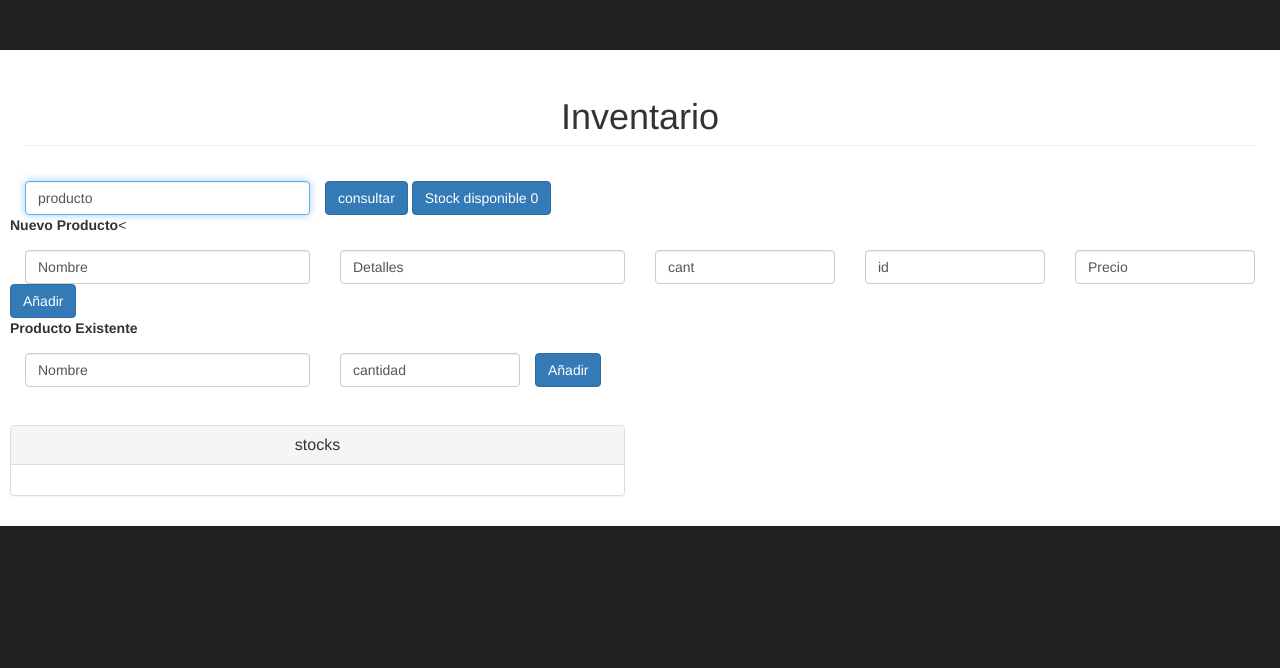
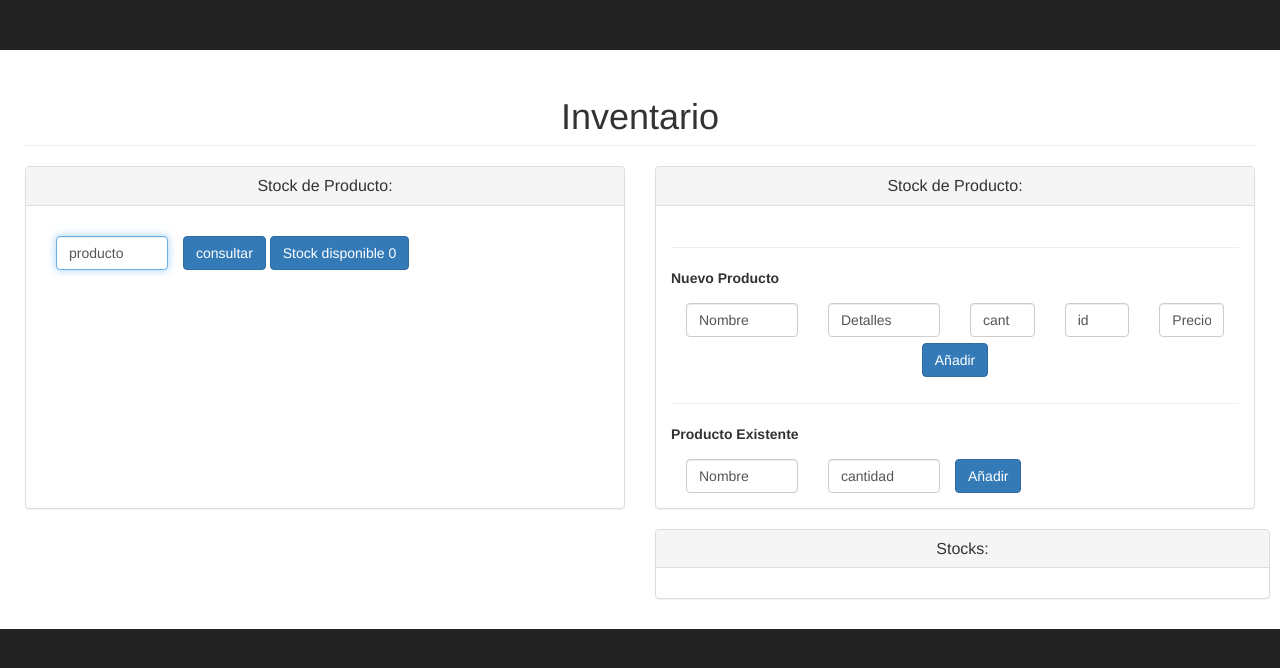
Before and after one commit to IgnacioYanjari/SmartKet, a Flask app: page /inventario.html in a window 1280 px wide. Shown: the top 668 px of the page. Run offline with Flask 2, Linux system fonts and the light colour scheme; data that the repository does not hold is empty; some libraries are stand-ins or nearby versions.

Commit message:
Add files via upload

```diff
--- a/app/template/inventario.html
+++ b/app/template/inventario.html
@@ -49,6 +49,15 @@
                     </div>
                 </div>
               </div>
+              <div class="col-lg-6">
+                  <div class="panel panel-default">
+                        <div class="panel-heading">
+                          <div class="text-center">
+                            <h3 class="panel-title">Stock de Producto:</h3>
+                          </div>
+                        </div>
+
+                        <div class="panel-body" style="overflow-y: scroll; height:8cm;" >
               <form role="form" action="/inventario.html" method="POST">
                   <div class="form-group">
                       <div class="col-xs-3">
@@ -58,9 +67,22 @@
                   <button type="submit" class="btn btn-primary">consultar</button>
                   <button  class="btn btn-primary">Stock disponible {{stock[0]}}</button>
               </form>
+            </div>
+        </div>
+    </div>
               <div style="margin-right">
+                <div class="col-lg-6">
+                    <div class="panel panel-default">
+                          <div class="panel-heading">
+                            <div class="text-center">
+                              <h3 class="panel-title">Stock de Producto:</h3>
+                            </div>
+                          </div>
 
-                <strong>Nuevo Producto</strong><
+                        <div class="panel-body" style="overflow-y: scroll;" >
+                          <h1 style="margin-top : 3% "  class="page-header">
+                          </h1>
+                <strong>Nuevo Producto</strong>
 
             <form role="form" action="/anadir_prod" method="post">
                 <div class="form-group">
@@ -80,22 +102,30 @@
                         <input type="text" class="form-control" name="precio" value="Precio">
                     </div>
                 </div>
-                <button type="submit" class="btn btn-primary">Añadir</button>
+                <h1 style="margin-top : 2% ">
+              <div class="text-center">
+                  <button type="submit" class="btn btn-primary text-center">Añadir</button>
+                  </div>
+                  </h1>
             </form>
+            <h1 style="margin-top : 3% "  class="page-header">
+            </h1>
                 <strong>Producto Existente</strong>
             <form role="form" action="/anadir_stock" method="POST">
                 <div class="form-group">
                     <div class="col-xs-3">
                         <input type="text" autofocus="autofocus" class="form-control" name="nombre1"value="Nombre">
                     </div>
-                    <div class="col-xs-2">
+                    <div class="col-xs-3">
                         <input type="text" class="form-control" name="cantidad1" value="cantidad">
                     </div>
                 </div>
                 <button type="submit" class="btn btn-primary">Añadir</button>
             </form>
         </div>
-
+      </div>
+    </div>
+    </div>
 
 
               <div  style = "margin-top : 3%;" </div>
@@ -104,7 +134,7 @@
                         <div class="panel panel-default">
                               <div class="panel-heading">
                                 <div class="text-center">
-                                  <h3 class="panel-title">stocks</h3>
+                                  <h3 class="panel-title">Stocks:</h3>
                                 </div>
                               </div>
                             <div class="panel-body">
```
